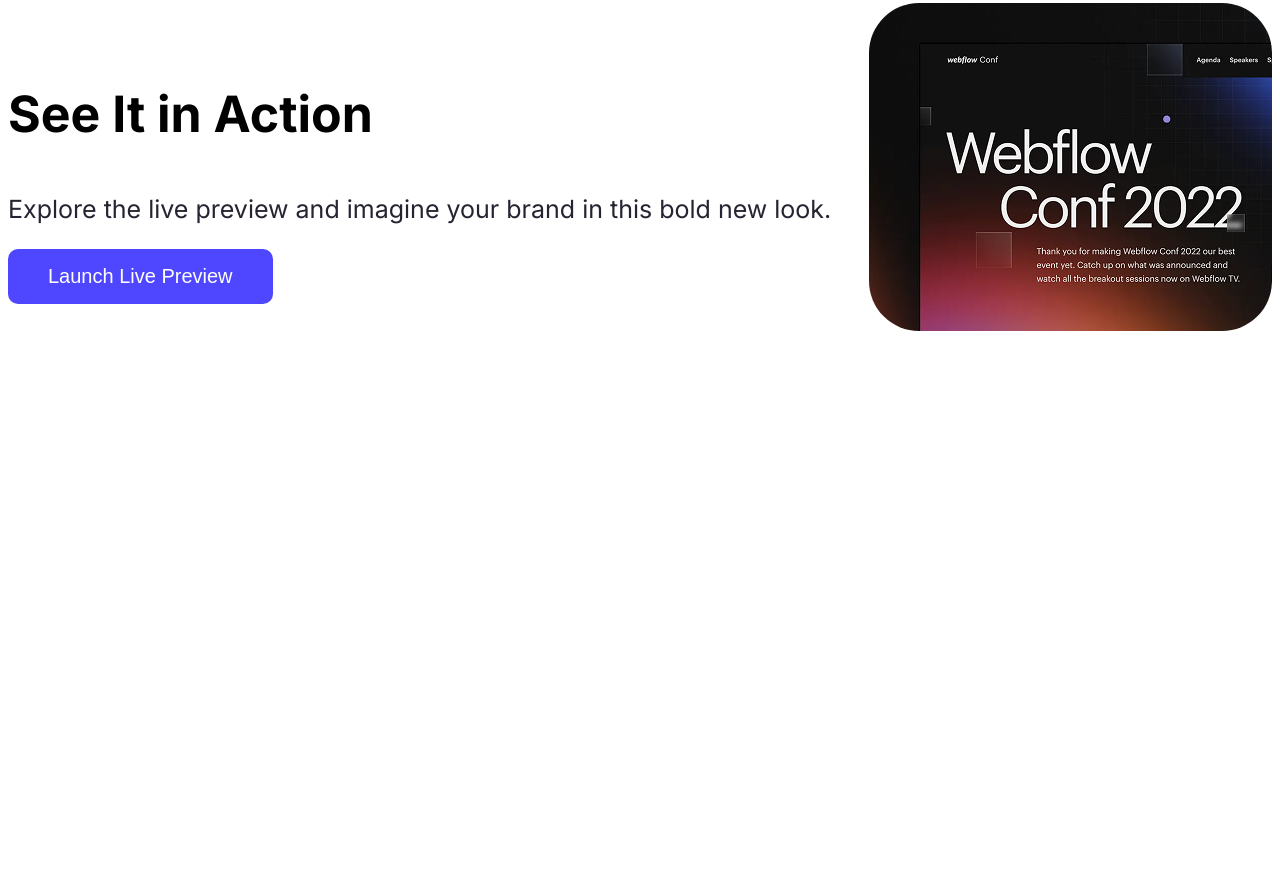
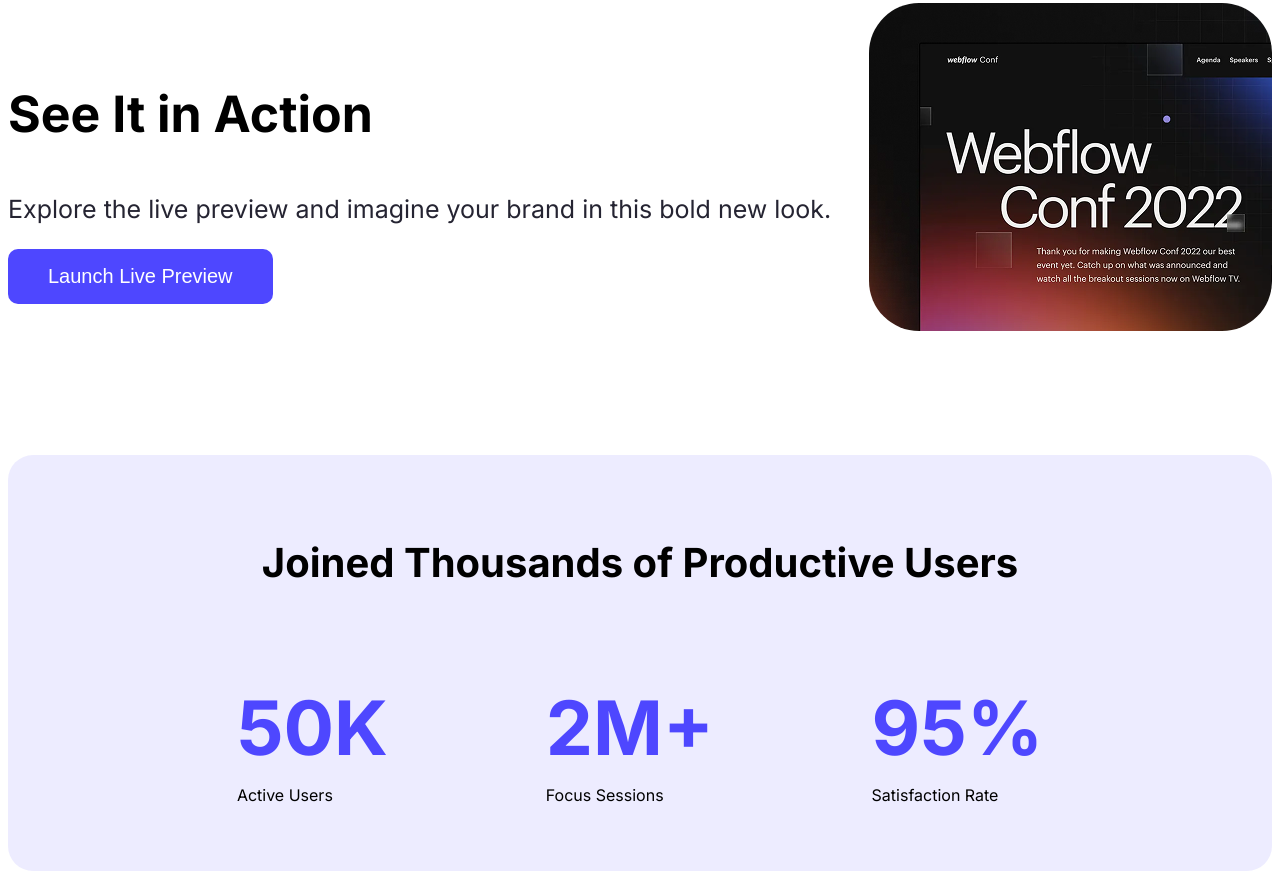
Before and after one commit to rifat7223/B12A01-landing-launchpad, a plain HTML site: page index.html in a window 1280 px wide. Shown: the part 854-1733 px from the top of the page. Before the commit the page ends 1197 px from the top, so only its background shows below. Drawn offline with Linux system fonts and the light colour scheme.

Commit message:
added productive users

```diff
--- a/index.html
+++ b/index.html
@@ -41,7 +41,25 @@
                 <img class="wc-mini-img" src="Assets/wc-mini.png" alt="">
             </div>
          </div>
+        <!-- productive section users -->
+         <section class="productive-users">
+            <h2 class="productive-users-tittle">Joined Thousands of Productive Users</h2>
+            <div class="productive-users-description">
+                <div class="users">
+                    <h1 class="active-users">50K</h1>
+                    <p class="rate">Active Users</p>
+                </div>
+                <div class="focus">
+                    <h1 class="active-users">2M+</h1>
+                    <p class="rate">Focus Sessions</p>
+                </div>
+                <div class="Satisfaction">
+                    <h1 class="active-users">95%</h1>
+                    <p class="rate">Satisfaction Rate</p>
+                </div>
 
+            </div>
+         </section>
     </main>
     <footer></footer>
 
--- a/styles/styles.css
+++ b/styles/styles.css
@@ -96,3 +96,31 @@
 .wc-mini-img{
     border-radius: 50px;
 }
+
+/* productive section users */
+.productive-users{
+    margin-top: 120px;
+    background-color:rgba(78, 71, 255, 0.1);
+    padding: 50px 150px;
+    border-radius: 25px;
+}
+
+.productive-users-tittle{
+    font-weight: bold;
+    font-size: 40px;
+    text-align: center;
+}
+.productive-users-description{
+    display: flex;
+    justify-content: space-around;
+    align-items: center;
+
+}
+.active-users{
+    font-weight: bold;
+    font-size: 75px;
+    color: #4E47FF;
+}
+.rate{
+    margin-top:-50px;
+}
```
